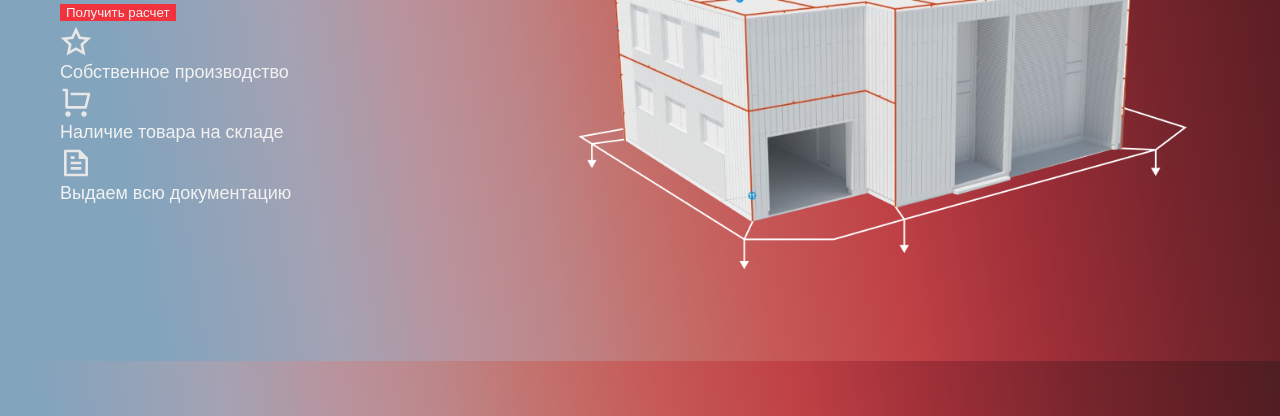
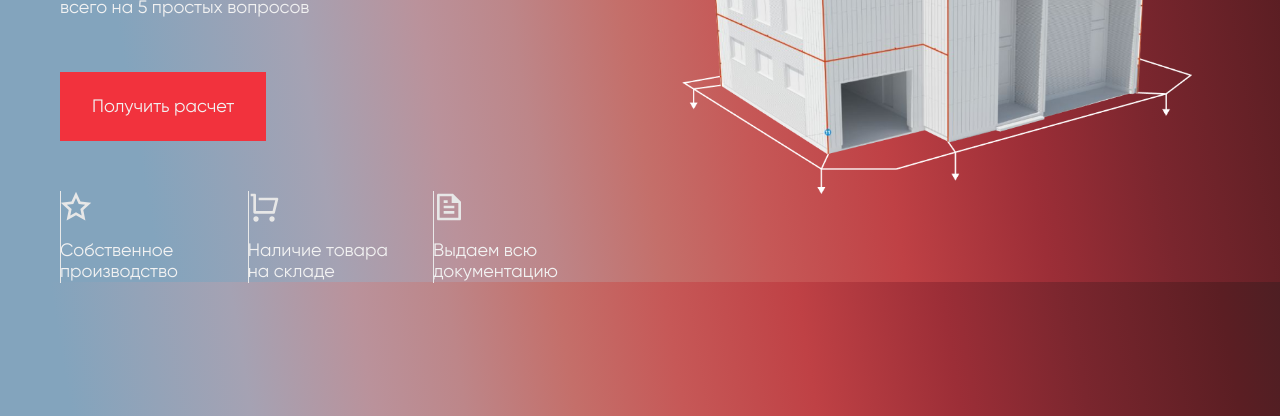
Before and after one commit to knatger/VoltStream, a plain HTML site: page index.html in a window 1280 px wide. Shown: the part 384-800 px from the top of the page. Drawn offline with Linux system fonts and the light colour scheme.

Commit message:
fixed fonts settings

```diff
--- a/index.html
+++ b/index.html
@@ -41,23 +41,23 @@
         <div class="header-hero hero">
           <div class="hero__text">
             <h1 class="hero__title">
-              Рассчитаем стоимость комплектующих и установки системы заземления
-              за 1 день
+              <strong>Рассчитаем стоимость</strong> комплектующих и установки
+              <strong>системы заземления</strong> за 1 день
             </h1>
             <p class="hero__descriptions">
               Получите подробную смету ответив всего на 5 простых вопросов
             </p>
-            <button class="button hero__button">Получить расчет</button>
+            <a href="#" class="button hero__button">Получить расчет</a>
             <div class="hero__benefits benefits">
-              <div class="benefits-item">
+              <div class="benefits__item">
                 <img src="img/icons/icon-star.svg" alt="icon: star" />
                 <span class="benefits__text">Собственное производство</span>
               </div>
-              <div class="benefits-item">
+              <div class="benefits__item">
                 <img src="img/icons/icon-trash.svg" alt="icon: trash" />
                 <span class="benefits__text">Наличие товара на складе</span>
               </div>
-              <div class="benefits-item">
+              <div class="benefits__item">
                 <img src="img/icons/icon-list.svg" alt="icon: list" />
                 <span class="benefits__text">Выдаем всю документацию</span>
               </div>
--- a/sass/_fonts.sass
+++ b/sass/_fonts.sass
@@ -1,39 +1,11 @@
-@font-face
-  font-family: 'Gilroy'
-  src: url('../fonts/Gilroy-SemiBold.eot')
-  src: local('Gilroy SemiBold'), local('Gilroy-SemiBold'),
-        url('Gilroy-SemiBold.eot?#iefix') format('embedded-opentype'),
-        url('Gilroy-SemiBold.woff') format('woff'),
-        url('Gilroy-SemiBold.ttf') format('truetype')
-  font-weight: 600
-  font-style: normal
+@mixin font-face($family, $file, $path, $svg, $weight: normal, $style: normal)
+  @font-face
+    font-family: $family
+    src: url($path + $file + '.eot')
+    src: url($path + $file + '.eot?#iefix') format('embedded-opentype'), url($path + $file + '.woff') format('woff'), url($path + $file + '.ttf') format('truetype'), url($path + $file + '.svg##{$svg}') format('svg')
+    font-weight: $weight
+    font-style: $style
 
-  &
-    font-family: 'Gilroy'
-    src: url('../fonts/Gilroy-Regular.eot')
-    src: local('Gilroy Regular'), local('Gilroy-Regular'),
-        url('Gilroy-Regular.eot?#iefix') format('embedded-opentype'),
-        url('Gilroy-Regular.woff') format('woff'),
-        url('Gilroy-Regular.ttf') format('truetype')
-    font-weight: normal
-    font-style: normal
-
-  &
-    font-family: 'Gilroy'
-    src: url('../fonts/Gilroy-Medium.eot')
-    src: local('Gilroy Medium'), local('Gilroy-Medium'),
-        url('Gilroy-Medium.eot?#iefix') format('embedded-opentype'),
-        url('Gilroy-Medium.woff') format('woff'),
-        url('Gilroy-Medium.ttf') format('truetype')
-    font-weight: 500
-    font-style: normal
-
-  &
-    font-family: 'Gilroy'
-    src: url('../fonts/Gilroy-Bold.eot')
-    src: local('Gilroy Bold'), local('Gilroy-Bold'),
-        url('Gilroy-Bold.eot?#iefix') format('embedded-opentype'),
-        url('Gilroy-Bold.woff') format('woff'),
-        url('Gilroy-Bold.ttf') format('truetype')
-    font-weight: bold
-    font-style: normal
+@include font-face('Gilroy', '../fonts/Gilroy-SemiBold', '', '../fonts/Gilroy-SemiBold', 600, normal)
+@include font-face('Gilroy', '../fonts/Gilroy-Regular', '', '../fonts/Gilroy-Regular', 400, normal)
+@include font-face('Gilroy', '../fonts/Gilroy-Medium', '', '../fonts/Gilroy-Medium', 500, normal)
--- a/sass/_settings.sass
+++ b/sass/_settings.sass
@@ -3,11 +3,11 @@
 *:after
   box-sizing: border-box
 
-body
+html, body
   margin: 0
   padding: 0
   background: linear-gradient(80.5deg, #83A4BD 11.55%, #A5A2B3 24.51%, #BA929B 33.33%, #BD8689 39.89%, #C46F6A 47.85%, #C65857 55.62%, #BF4145 65.14%, #9C2E37 75.49%, #7A262E 84.66%, #5B1E23 95.55%, #421F23 103.99%, #2D1C22 111.11%)
-  font-family: 'Gilroy', sans-serif
+  font-family: 'Gilroy'
   font-weight: 400
   font-size: 18px
   line-height: 160%
@@ -35,6 +35,7 @@ img
 h1, h2, h3, h4, h5, h6, p
   margin: 0
   padding: 0
+  font-weight: inherit
 
 .container
   margin-left: auto
--- a/sass/blocks/_header.sass
+++ b/sass/blocks/_header.sass
@@ -28,8 +28,35 @@
 .hero
   display: flex
   &__text
-    max-width: 562px
+    max-width: 560px
   &__title
-    max-width: 526px
-    font-weight: inherit
+    width: 526px
+    line-height: 130%
     padding-bottom: 20px
+  &__descriptions
+    width: 350px
+    margin-bottom: 50px
+  &__button
+    display: inline-block
+    padding: 20px 32px
+    margin-bottom: 50px
+
+  .benefits
+    display: flex
+    align-items: center
+    &__item
+      position: relative
+      line-height: 120%
+      margin-right: 40px
+      img
+        margin-bottom: 16px
+      &::before
+        content: ''
+        display: block
+        width: 1px
+        height: 92px
+        position: absolute
+        top: -50%
+        left: 0
+        transform: translate(0, 50%)
+        background-color: #E9E9E9
--- a/sass/style.sass
+++ b/sass/style.sass
@@ -1,5 +1,5 @@
+@import '_fonts'
 @import '_variables'
 @import '_settings'
-// @import '_fonts'
 
 @import 'blocks/_header'
```
Also changed, not shown: css/style.css, css/vatiables.css (deleted), 2 other files.
